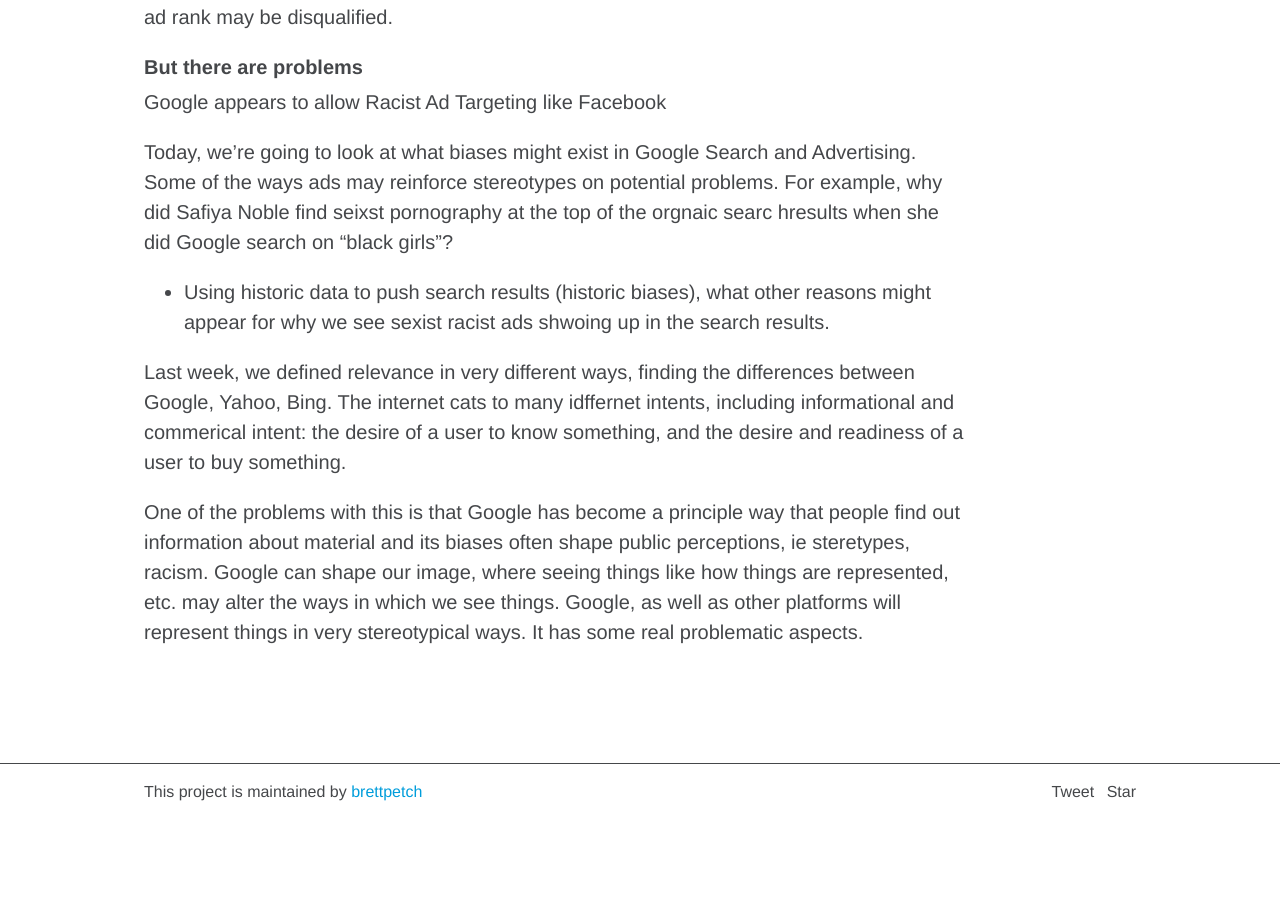
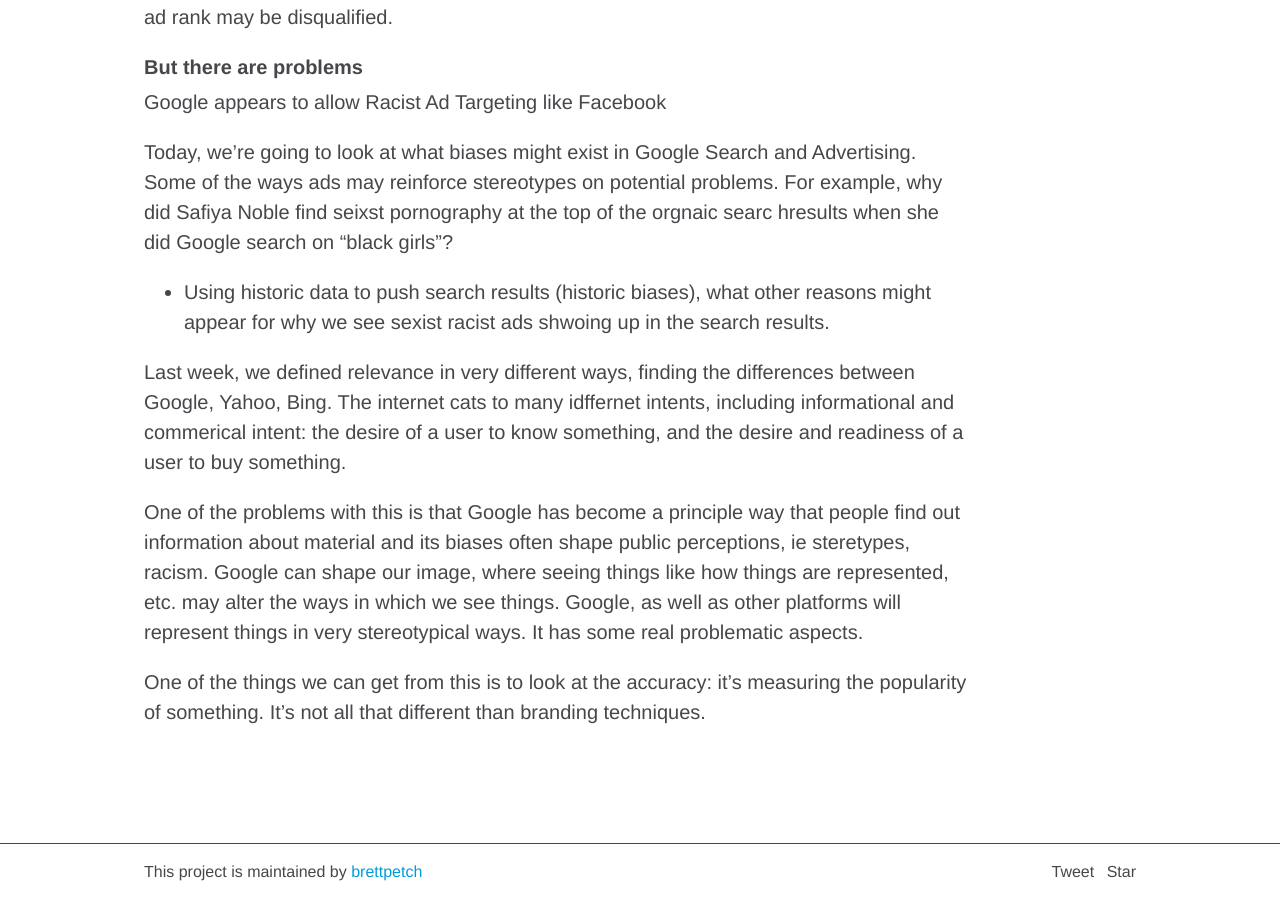
Before and after one commit to brettpetch/MIT-2157, a Jekyll site: the page built from _posts/2020-01-21-4.md, in a window 1280 px wide and 900 px high, scrolled down 3356 px. Built offline with Jekyll 4.4.1, drawn with Linux system fonts in a browser that asks for light colours; comment, search, counter and statistics services are not loaded; before the commit the page ends 4176 px from its top, so only the background shows below that.

Commit message:
final commit

```diff
--- a/_posts/2020-01-21-4.md
+++ b/_posts/2020-01-21-4.md
@@ -59,3 +59,5 @@ Last week, we defined relevance in very different ways, finding the differences
 The internet cats to many idffernet intents, including informational and commerical intent: the desire of a user to know something, and the desire and readiness of a user to buy something.
 
 One of the problems with this is that Google has become a principle way that people find out information about material and its biases often shape public perceptions, ie steretypes, racism. Google can shape our image, where seeing things like how things are represented, etc. may alter the ways in which we see things. Google, as well as other platforms will represent things in very stereotypical ways. It has some real problematic aspects.
+
+One of the things we can get from this is to look at the accuracy: it's measuring the popularity of something. It's not all that different than branding techniques.
```
